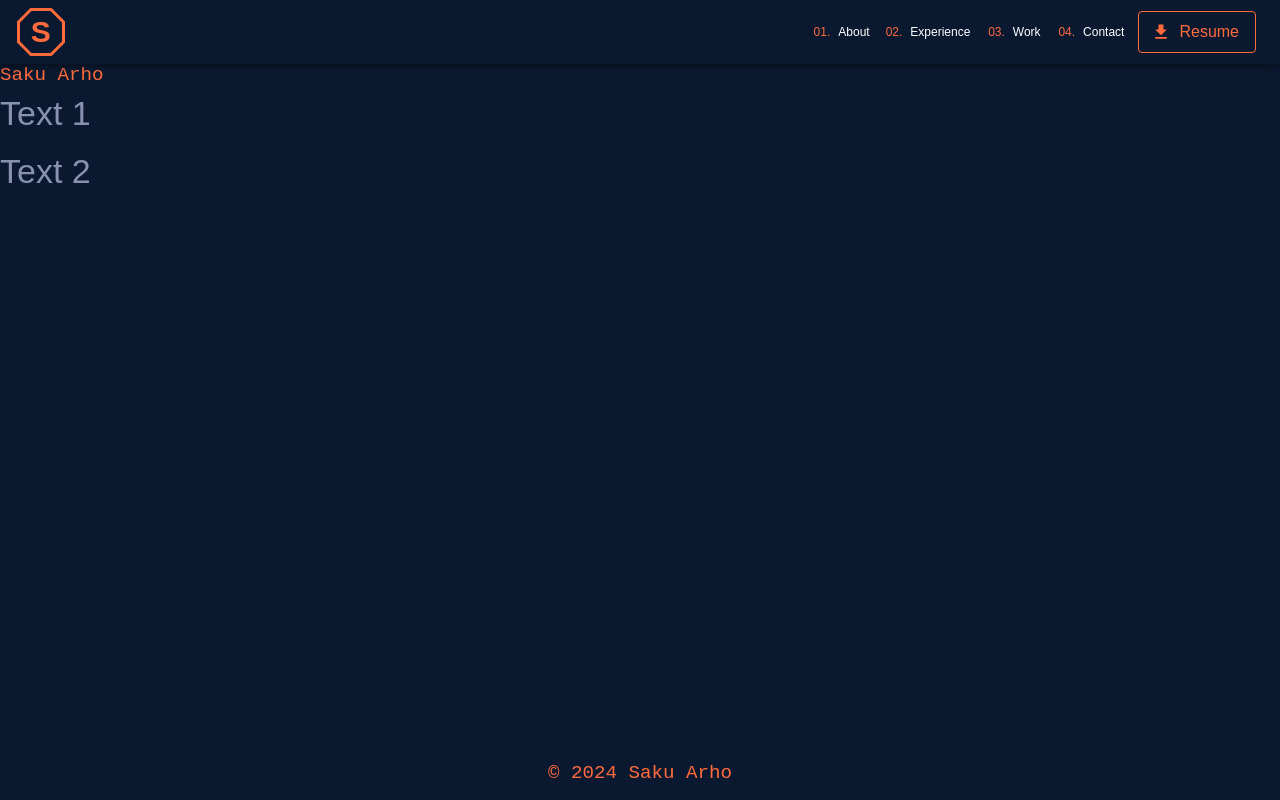
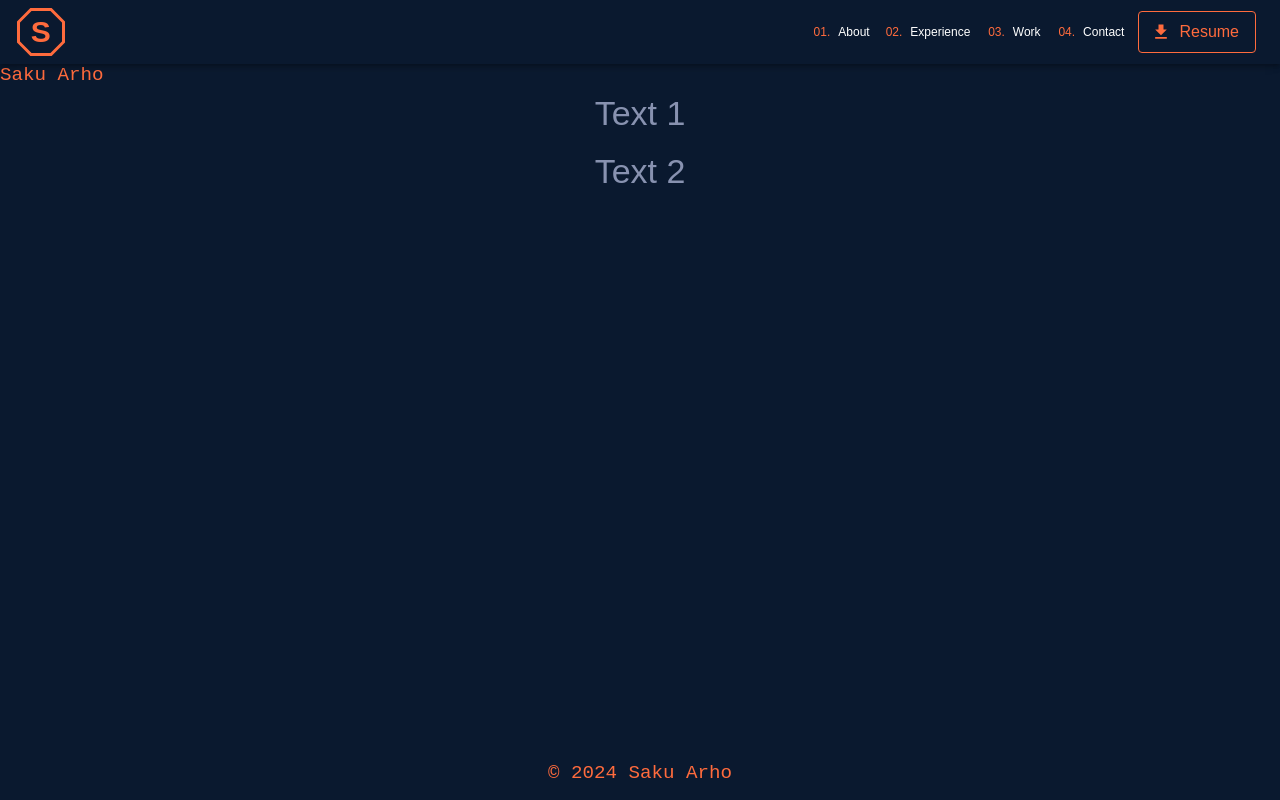
Before and after one commit to Z-kke/my_portfolio, a Next.js app: page / in a window 1280 px wide. Built offline with nearby package versions, Linux system fonts and the light colour scheme.

Commit message:
Center the grid items.

```diff
--- a/app/components/DynamicGrid.tsx
+++ b/app/components/DynamicGrid.tsx
@@ -13,7 +13,7 @@ interface DynamicGridProps {
 
 const DynamicGrid: React.FC<DynamicGridProps> = ({ items }) => {
   return (
-    <Grid container spacing={2}>
+    <Grid container spacing={2} direction="column" alignItems="center" justifyContent="center">
       {items.map((item, index) => {
         const { component: Component, width, height, ...props } = item;
         return (
```
